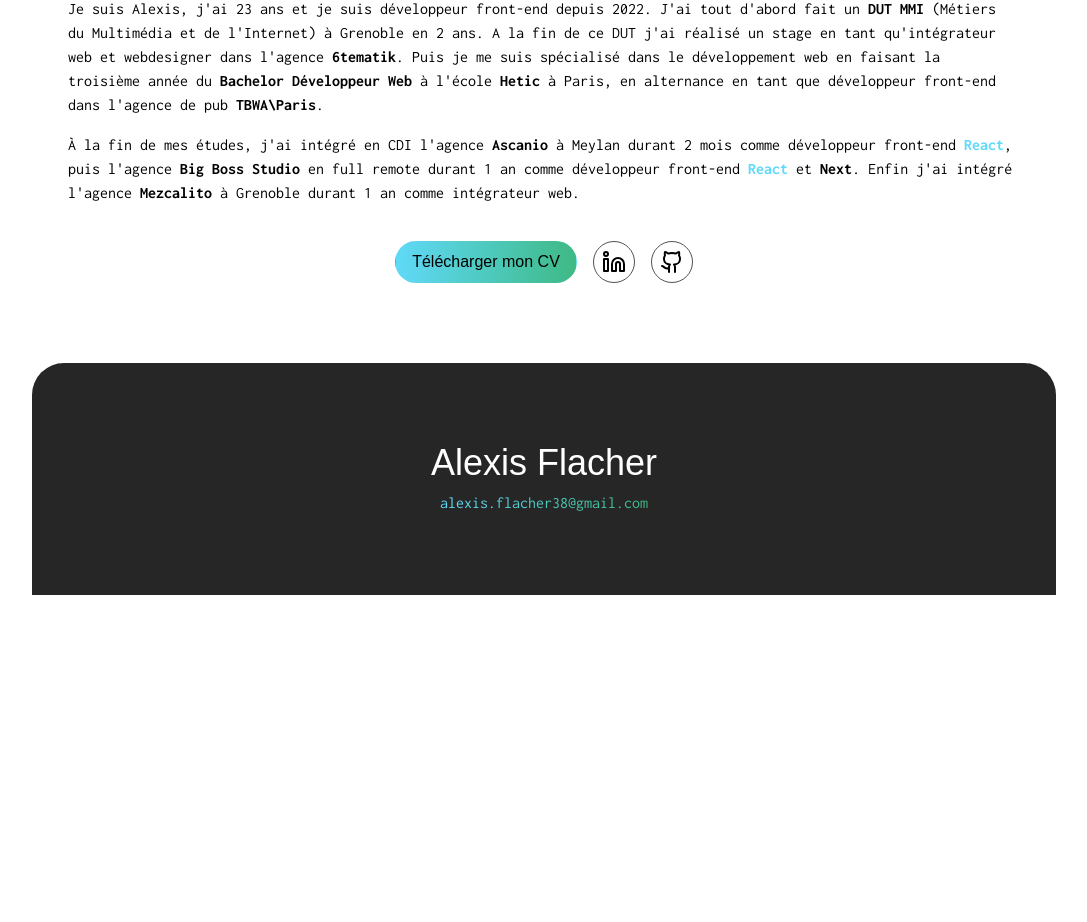
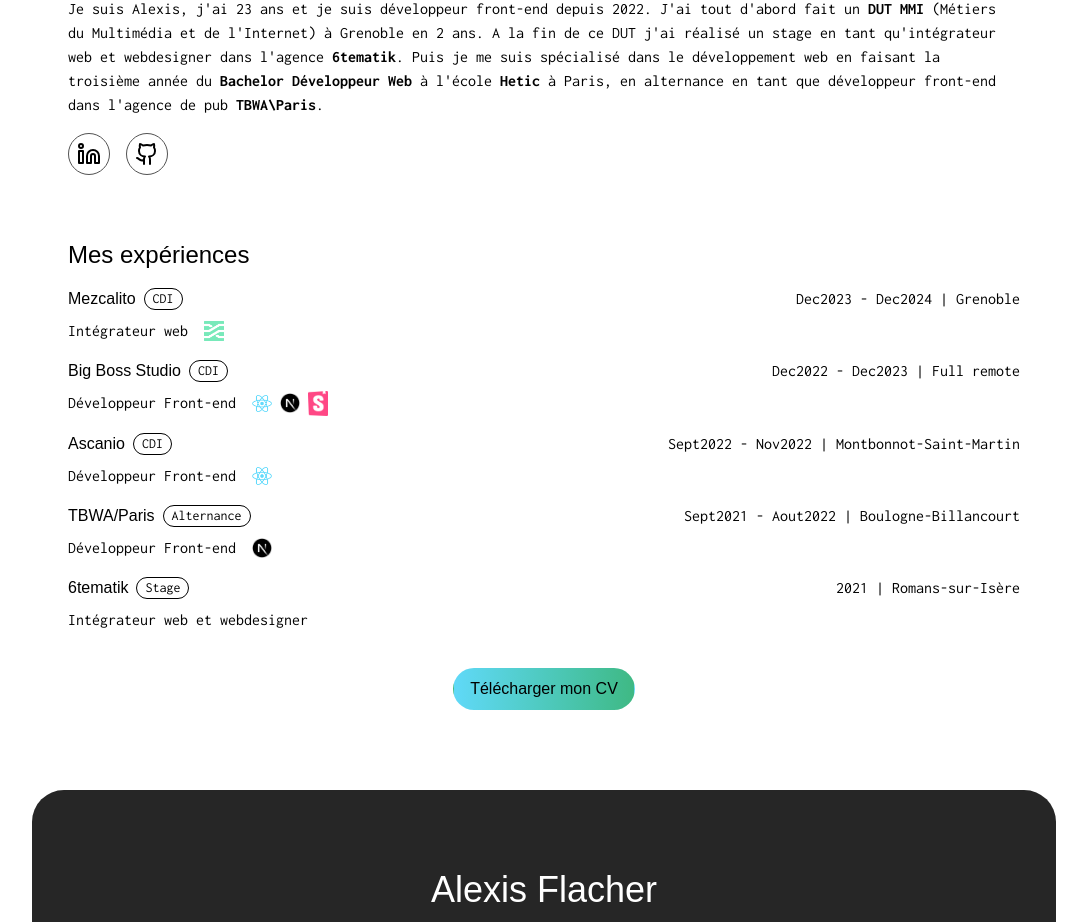
Before and after one commit to AlexisF9/Portfolio-2025, a Next.js app: page / in a window 1280 px wide. Shown: the part 851-1773 px from the top of the page, without its empty margins (96-1183 px from the left). Before the commit the page ends 1446 px from the top, so only its background shows below. Built offline with nearby package versions, Linux system fonts and the light colour scheme; a web font is replaced by a local one.

Commit message:
create experiences data file + add experiences list in home page

```diff
--- a/app/page.tsx
+++ b/app/page.tsx
@@ -4,6 +4,8 @@ import { Github, Linkedin } from "lucide-react";
 import Link from "next/link";
 import { useEffect, useRef } from "react";
 import ScrollTrigger from "gsap/ScrollTrigger";
+import experiences from "@/public/experiences.json";
+import Image from "next/image";
 
 gsap.registerPlugin(ScrollTrigger);
 
@@ -54,22 +56,40 @@ export default function Home() {
       }
     );
 
-    const elements = gsap.utils.toArray(".fade-in");
+    const elements = gsap.utils.toArray(".translate-anim");
 
     elements.forEach((el) => {
       const t = el as HTMLElement;
       gsap.fromTo(
         t,
-        { opacity: 0, y: 40 },
+        { opacity: 0, x: 40 },
         {
           opacity: 1,
-          y: 0,
+          x: 0,
           duration: 1,
           ease: "power3.out",
           scrollTrigger: {
             trigger: t,
-            start: "top 90%",
-            //toggleActions: "play none none reverse",
+            start: "top 80%",
+          },
+        }
+      );
+    });
+
+    const buttons = gsap.utils.toArray(".opacity-anim");
+
+    buttons.forEach((el) => {
+      const t = el as HTMLElement;
+      gsap.fromTo(
+        t,
+        { opacity: 0 },
+        {
+          opacity: 1,
+          duration: 1,
+          ease: "power3.out",
+          scrollTrigger: {
+            trigger: t,
+            start: "top 80%",
           },
         }
       );
@@ -108,10 +128,10 @@ export default function Home() {
       </div>
       <div>
         <div className="flex flex-col gap-4">
-          <h3 className="fade-in text-xl md:text-2xl font-gothic dark:text-white">
+          <h3 className="translate-anim text-xl md:text-2xl font-gothic dark:text-white">
             Qui suis-je ?
           </h3>
-          <p className="fade-in dark:text-white">
+          <p className="translate-anim dark:text-white">
             Je suis Alexis, j&apos;ai 23 ans et je suis développeur front-end
             depuis 2022. J&apos;ai tout d&apos;abord fait un{" "}
             <span className="font-bold">DUT MMI</span> (Métiers du Multimédia et
@@ -125,29 +145,7 @@ export default function Home() {
             alternance en tant que développeur front-end dans l&apos;agence de
             pub <span className="font-bold">TBWA\Paris</span>.
           </p>
-          <p className="fade-in dark:text-white">
-            À la fin de mes études, j&apos;ai intégré en CDI l&apos;agence{" "}
-            <span className="font-bold">Ascanio</span> à Meylan durant 2 mois
-            comme développeur front-end{" "}
-            <span className="text-react font-bold">React</span>, puis
-            l&apos;agence <span className="font-bold">Big Boss Studio</span> en
-            full remote durant 1 an comme développeur front-end{" "}
-            <span className="text-react font-bold">React</span> et{" "}
-            <span className="font-bold">Next</span>. Enfin j&apos;ai intégré
-            l&apos;agence <span className="font-bold">Mezcalito</span> à
-            Grenoble durant 1 an comme intégrateur web.
-          </p>
-        </div>
-
-        <div className="flex flex-col md:flex-row mt-9 items-center gap-4 justify-center">
-          <Link
-            className="block font-gothic w-fit border border-transparent rounded-full py-2 px-4 bg-linear-to-r hover:from-transparent hover:to-transparent hover:dark:text-white hover:border-neutral-600 hover:dark:border-white from-react to-vue transition duration-300 ease-in-out"
-            href={"./alexis-flacher-cv.pdf"}
-            target="_blank"
-          >
-            Télécharger mon CV
-          </Link>
-          <div className="flex gap-4">
+          <div className="opacity-anim flex gap-4">
             <Link
               className="block font-gothic w-fit border border-neutral-600 rounded-full p-2 dark:text-white dark:border-white"
               href={"https://www.linkedin.com/in/alexis-flacher-772ba7197/"}
@@ -162,6 +160,61 @@ export default function Home() {
             </Link>
           </div>
         </div>
+
+        <div className="mt-16">
+          <h3 className="translate-anim text-xl md:text-2xl font-gothic dark:text-white mb-4">
+            Mes expériences
+          </h3>
+          <ul className="flex flex-col gap-4">
+            {experiences.map((exp, index) => {
+              return (
+                <li key={index} className="translate-anim">
+                  <div className="flex flex-col gap-2">
+                    <div className="flex flex-wrap items-center justify-between">
+                      <div className="flex items-center gap-2">
+                        <h4 className="font-gothic">{exp.company}</h4>
+                        <p className="text-sm border px-2 rounded-full">
+                          {exp.type}
+                        </p>
+                      </div>
+                      <p>
+                        {exp.date} | {exp.loc}
+                      </p>
+                    </div>
+                    <div className="flex flex-wrap items-center gap-4">
+                      <p>{exp.role}</p>
+                      {exp.technos && (
+                        <div className="flex items-center gap-2">
+                          {exp.technos.map((techno, index) => {
+                            return (
+                              <Image
+                                key={index}
+                                src={`/images/logo-${techno}.png`}
+                                width={20}
+                                height={20}
+                                alt={`logo ${techno}`}
+                              />
+                            );
+                          })}
+                        </div>
+                      )}
+                    </div>
+                  </div>
+                </li>
+              );
+            })}
+          </ul>
+        </div>
+
+        <div className="opacity-anim flex justify-center mt-9">
+          <Link
+            className="block font-gothic w-fit border border-transparent rounded-full py-2 px-4 bg-linear-to-r hover:from-transparent hover:to-transparent hover:dark:text-white hover:border-neutral-600 hover:dark:border-white from-react to-vue transition duration-300 ease-in-out"
+            href={"./alexis-flacher-cv.pdf"}
+            target="_blank"
+          >
+            Télécharger mon CV
+          </Link>
+        </div>
       </div>
     </div>
   );
--- /dev/null
+++ b/public/experiences.json
@@ -0,0 +1,47 @@
+[
+    {
+        "id": 1,
+        "company": "Mezcalito",
+        "date": "Dec2023 - Dec2024",
+        "type": "CDI",
+        "role": "Intégrateur web",
+        "loc": "Grenoble",
+        "technos": ["stimulus"]
+    },
+    {
+        "id": 2,
+        "company": "Big Boss Studio",
+        "date": "Dec2022 - Dec2023",
+        "type": "CDI",
+        "role": "Développeur Front-end",
+        "loc": "Full remote",
+        "technos": ["react", "next", "storybook"]
+    },
+    {
+        "id": 3,
+        "company": "Ascanio",
+        "date": "Sept2022 - Nov2022",
+        "type": "CDI",
+        "role": "Développeur Front-end",
+        "loc": "Montbonnot-Saint-Martin",
+        "technos": ["react"]
+    },
+    {
+        "id": 4,
+        "company": "TBWA/Paris",
+        "date": "Sept2021 - Aout2022",
+        "type": "Alternance",
+        "role": "Développeur Front-end",
+        "loc": "Boulogne-Billancourt",
+        "technos": ["next"]
+    },
+    {
+        "id": 5,
+        "company": "6tematik",
+        "date": "2021",
+        "type": "Stage",
+        "role": "Intégrateur web et webdesigner",
+        "loc": "Romans-sur-Isère",
+        "technos": null
+    }
+]
```
Also changed, not shown: 1 other file (tests, documents, lock files or other folders).
